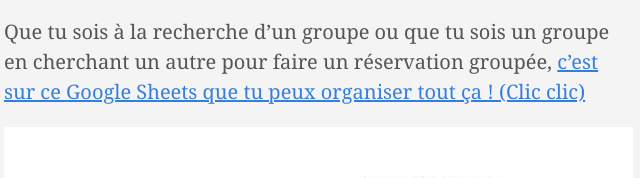
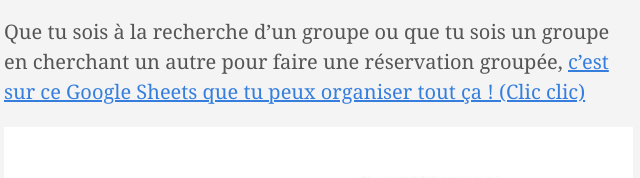
Before and after one commit to Anvil-Late/mariage_melissa_antoine, a plain HTML site: page post/project-2/index.html in a window 1280 px wide. Shown: the part 856-1034 px from the top of the page, 140-780 px from the left. Drawn offline with Linux system fonts and the light colour scheme.

Commit message:
Update index.html

```diff
--- a/post/project-2/index.html
+++ b/post/project-2/index.html
@@ -147,7 +147,7 @@
 
 
     </header>
-    <div class="nested-copy-line-height lh-copy serif f4 nested-links nested-img mid-gray pr4-l w-two-thirds-l"><p>Que tu sois à la recherche d&rsquo;un groupe ou que tu sois un groupe en cherchant un autre pour faire un réservation groupée, <a href="https://docs.google.com/spreadsheets/d/1q4-JU2GLKFoQpt5VKpLHz7G_QA8iVYG8cXi4nA5ALj4/edit#gid=478360998">c&rsquo;est sur ce Google Sheets que tu peux organiser tout ça ! (Clic clic)</a></p>
+    <div class="nested-copy-line-height lh-copy serif f4 nested-links nested-img mid-gray pr4-l w-two-thirds-l"><p>Que tu sois à la recherche d&rsquo;un groupe ou que tu sois un groupe en cherchant un autre pour faire une réservation groupée, <a href="https://docs.google.com/spreadsheets/d/1q4-JU2GLKFoQpt5VKpLHz7G_QA8iVYG8cXi4nA5ALj4/edit#gid=478360998">c&rsquo;est sur ce Google Sheets que tu peux organiser tout ça ! (Clic clic)</a></p>
 <p><img src="https://anvil-late.github.io/mariage_melissa_antoine/images/Valises.PNG" alt=""></p>
 <ul class="pa0">
 
```
